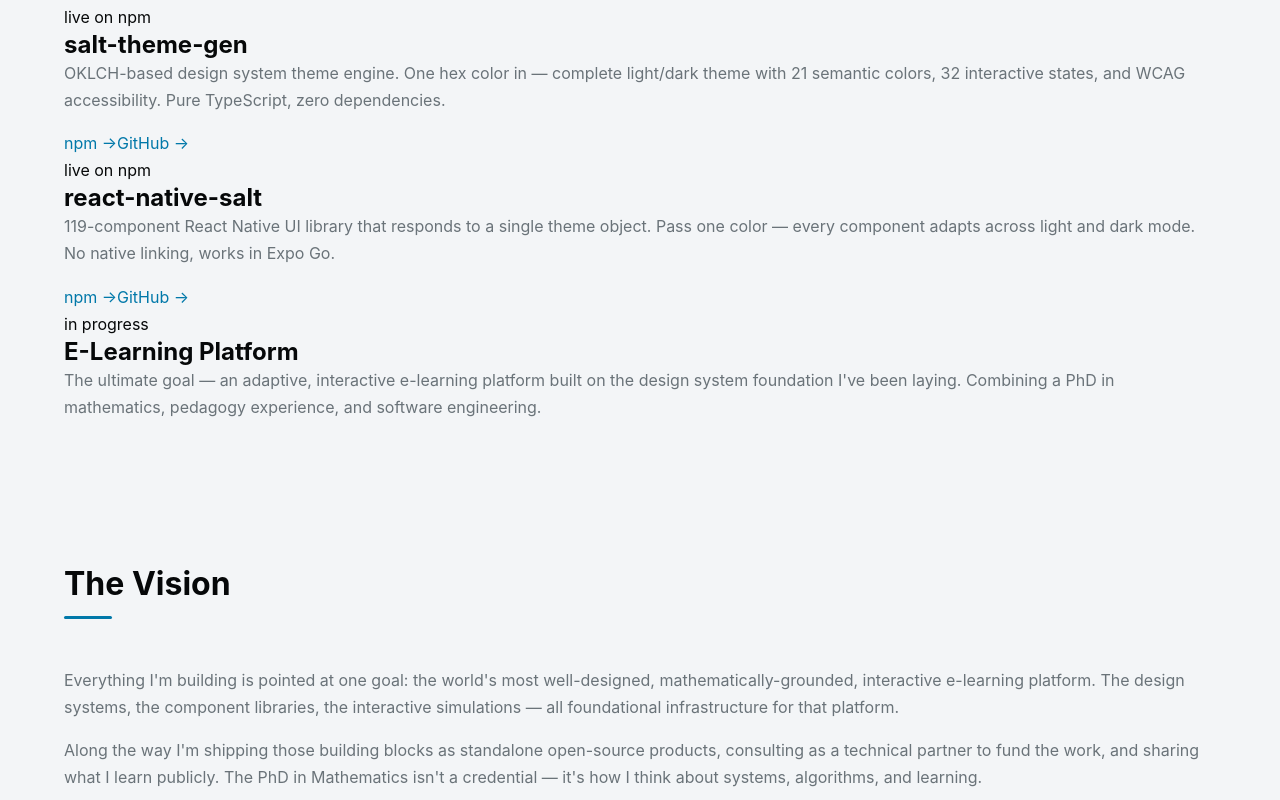
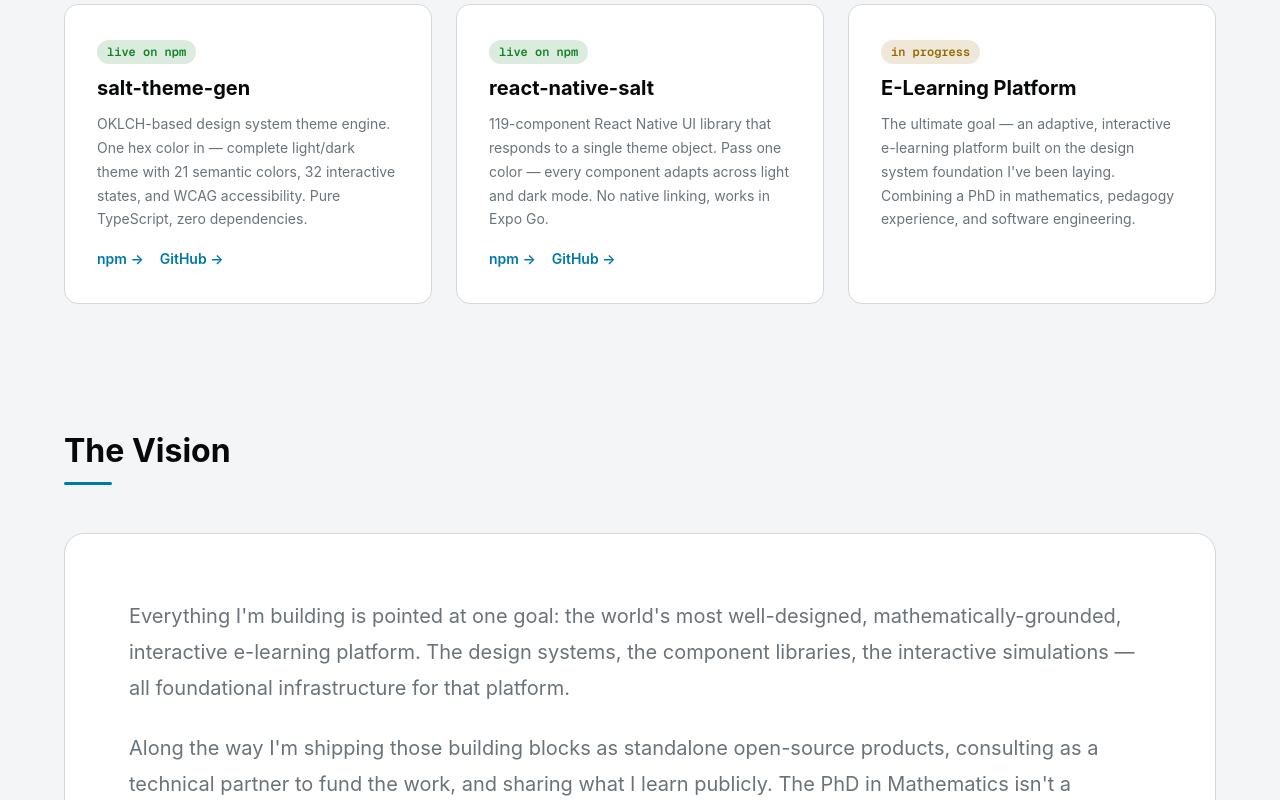
Before and after one commit to Hasansarwer/me, a Next.js app: page / in a window 1280 px wide. Shown: the part 1080-1880 px from the top of the page. Built offline with nearby package versions, Linux system fonts and the light colour scheme.

Commit message:
design update landing page

```diff
--- a/app/page.module.css
+++ b/app/page.module.css
@@ -142,7 +142,100 @@
   gap: var(--spacing-sm);
 }
 
-/* Research Summary */
+/* Products */
+.productsGrid {
+  display: grid;
+  grid-template-columns: repeat(3, 1fr);
+  gap: var(--spacing-xl);
+}
+
+.productCard {
+  background: var(--color-surface);
+  border: 1px solid var(--color-border);
+  border-radius: var(--radius-lg);
+  padding: var(--spacing-xxl);
+  display: flex;
+  flex-direction: column;
+  gap: var(--spacing-md);
+  transition: border-color 0.2s ease, transform 0.2s ease;
+}
+
+.productCard:hover {
+  border-color: var(--color-primary);
+  transform: translateY(-2px);
+}
+
+.productName {
+  font-size: var(--font-size-xl);
+  font-weight: 700;
+  color: var(--color-text);
+}
+
+.productDesc {
+  font-size: var(--font-size-sm);
+  color: var(--color-muted);
+  margin: 0;
+  line-height: 1.7;
+  flex: 1;
+}
+
+.productStatus {
+  display: inline-block;
+  font-size: var(--font-size-xs);
+  font-weight: 600;
+  font-family: var(--font-mono);
+  padding: 2px 10px;
+  border-radius: var(--radius-pill);
+}
+
+.productStatusLive {
+  background: color-mix(in srgb, var(--color-success) 15%, transparent);
+  color: var(--color-success);
+}
+
+.productStatusSoon {
+  background: color-mix(in srgb, var(--color-warning) 15%, transparent);
+  color: var(--color-warning);
+}
+
+.productLinks {
+  display: flex;
+  gap: var(--spacing-lg);
+  flex-wrap: wrap;
+  margin-top: var(--spacing-xs);
+}
+
+.productLink {
+  font-size: var(--font-size-sm);
+  font-weight: 600;
+  color: var(--color-primary);
+  transition: color 0.2s;
+}
+
+.productLink:hover {
+  color: var(--state-primary-hover);
+}
+
+/* Vision */
+.visionBlock {
+  background: var(--color-surface);
+  border: 1px solid var(--color-border);
+  border-radius: var(--radius-xl);
+  padding: var(--spacing-4xl);
+}
+
+.visionText {
+  font-size: var(--font-size-xl);
+  color: var(--color-muted);
+  line-height: 1.8;
+  margin-bottom: var(--spacing-xl);
+}
+
+.visionText:last-child {
+  margin-bottom: 0;
+}
+
+/* Background */
 .researchSummary {
   max-width: 720px;
 }
@@ -152,6 +245,11 @@
   color: var(--color-muted);
   line-height: 1.8;
   margin-bottom: var(--spacing-xl);
+}
+
+.backgroundLinks {
+  display: flex;
+  gap: var(--spacing-xxl);
 }
 
 /* CTA Section */
@@ -230,6 +328,10 @@
     grid-template-columns: 1fr;
   }
 
+  .productsGrid {
+    grid-template-columns: 1fr;
+  }
+
   .projectsGrid {
     grid-template-columns: 1fr;
   }
@@ -243,6 +345,14 @@
     gap: var(--spacing-xs);
   }
 
+  .visionBlock {
+    padding: var(--spacing-xxl);
+  }
+
+  .visionText {
+    font-size: var(--font-size-lg);
+  }
+
   .cta {
     padding: var(--spacing-xxl);
   }
@@ -251,4 +361,9 @@
     flex-direction: column;
     align-items: center;
   }
+
+  .backgroundLinks {
+    flex-direction: column;
+    gap: var(--spacing-md);
+  }
 }
```
